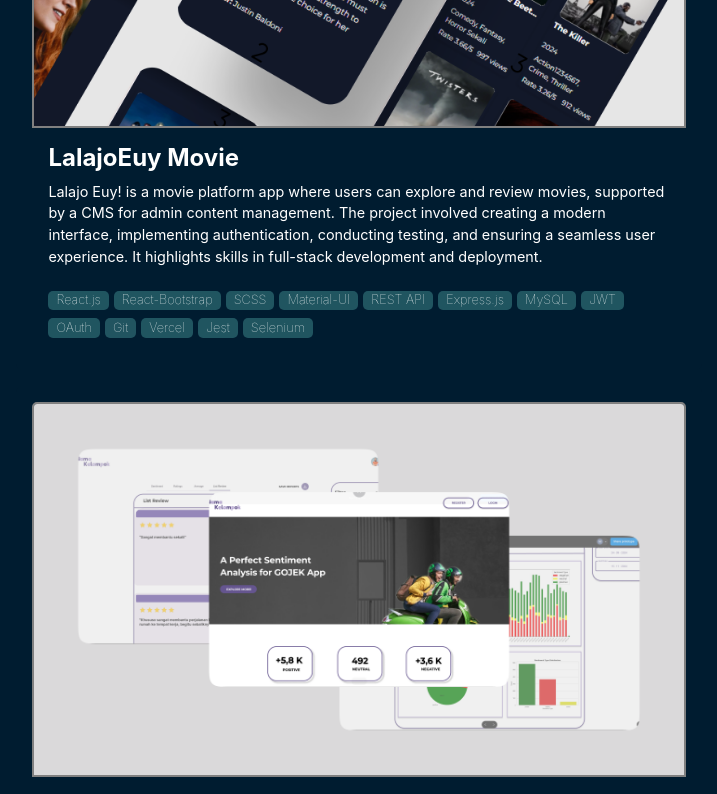
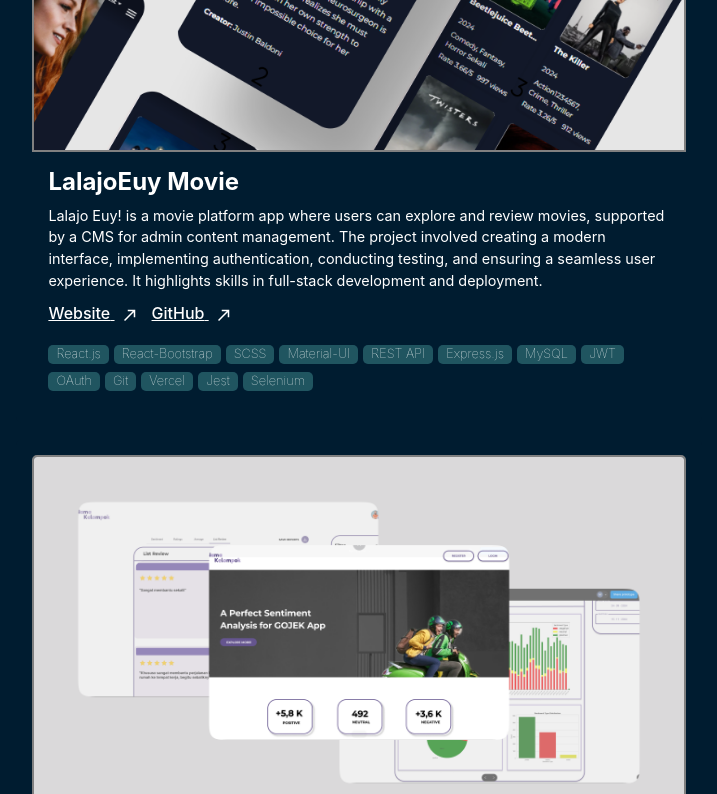
Before and after one commit to muhammadrama19/ramas-s-porto, a React (Vite) app: page / in a window 1280 px wide. Shown: the part 1400-2194 px from the top of the page, without its empty margins (524-1241 px from the left). Built offline with nearby package versions, Linux system fonts and the light colour scheme.

Commit message:
Enhance WorkCard with links to each project

```diff
--- a/src/components/workCard/WorkCard.css
+++ b/src/components/workCard/WorkCard.css
@@ -37,11 +37,47 @@
     margin-bottom: 10px;
     font-size: 0.9rem;
     text-align: left;
-  }
+}
+
+.work-card-link {
+    display: inline-block;
+    margin-right: 10px;
+    color: #ffff;
+    text-decoration: none;
+    transition: color 0.3s ease;
+    text-decoration: underline;
+}
+
+.work-card-link:hover {
+    color: #64CCC5;
+}
+
+.link-icon {
+    margin-left: 3px;
+    scale: 0.75;
+}
+
+.work-card-link:hover .link-icon {
+    /*move little to corner right if hovered*/
+    transform: translate(3px, -3px);
+    transition: transform 0.3s ease;
+}
+
+
+.links-container {
+    margin-top: 10px;
+    display: flex;
+    justify-content: left;
+    align-items: center;
+    color: #ffff !important;
+}
+
+.badge-container {
+    margin-top: 10px;
+}
 
 .custom-card-body {
     padding: 1rem !important;
-    /* Override the default padding */
 }
 
 .badge-custom {
@@ -57,6 +93,6 @@
     }
 
     .badge-container {
-        justify-content:left;
+        justify-content: left;
     }
 }
--- a/src/components/workCard/WorkCard.jsx
+++ b/src/components/workCard/WorkCard.jsx
@@ -1,8 +1,8 @@
-import React from "react";
 import { Card, Badge } from "react-bootstrap";
 import "./WorkCard.css";
+import CallMadeOutlinedIcon from '@mui/icons-material/CallMadeOutlined';
 
-const WorkCard = ({ src, title, description, badges = [] }) => {
+const WorkCard = ({ src, title, description, badges = [], links = [] }) => {
   return (
     <Card className="work-card mb-3">
       <Card.Img variant="top" src={src} alt="work" className="work-card-image" />
@@ -11,6 +11,15 @@
         <Card.Text className="work-card-description">
           {description}
         </Card.Text>
+        {links.length > 0 && (
+          <div className="links-container">
+            {links.map((link, index) => (
+              <a key={index} href={link.url} target="_blank" rel="noopener noreferrer" className="work-card-link">
+                {link.label} <CallMadeOutlinedIcon className="link-icon"/>
+              </a>
+            ))}
+          </div>
+        )}
         <div className="badge-container">
           {badges.map((badge, index) => (
             <Badge key={index} className="badge-custom">
--- a/src/pages/about/about.jsx
+++ b/src/pages/about/about.jsx
@@ -8,6 +8,7 @@
 import imageWork3 from "../../assets/Desktop Mockup 07.png";
 import imageWork4 from "../../assets/tttt.png";
 import imageWork5 from "../../assets/DDDD.png";
+import { Links } from "react-router-dom";
 
 const About = () => {
   const subtitleRefs = useRef([]);
@@ -46,7 +47,7 @@
         "Developed the front end for a touchless exhibition app utilizing Kinect sensors as part of a lecturer's project research.",
         "Assisted with backend tasks, including migrating and organizing data from spreadsheets into structured SQL files using Python.",
       ],
-      badges: ["HTML", "JavaScript", "CSS", "Python", "PostgreSQL"],
+      badges: ["HTML", "JavaScript", "CSS", "Python", "PostgreSQL"]
     },
     {
       date: "July 2024 - August 2024",
@@ -80,6 +81,16 @@
         "Jest",
         "Selenium",
       ],
+      links: [
+        {
+          label: "Website",
+          url: "https://webdev2024-v75w.vercel.app/",
+        },
+        {
+          label: "GitHub",
+          url: "https://github.com/muhammadrama19/webdev2024"
+        }
+      ]
     },
     {
       src: imageWork2,
@@ -95,6 +106,12 @@
         "Data Analysis",
         "Data Visualization",
       ],
+      links: [
+        {
+          label: "Dashboard",
+          url: "https://www.figma.com/proto/KmF4zQNrKP2cQf9Cc2fWMw/Rama's-file?node-id=15-759&p=f&t=V1KPT1k5Lo0KSpmQ-0&scaling=scale-down-width&content-scaling=fixed&page-id=0%3A1&starting-point-node-id=15%3A759",
+        }
+      ]
     },
     {
       src: imageWork3,
@@ -102,6 +119,12 @@
       description:
         "Aku si PEMBURU KUYANG is a game that tells the story of a shaman who is hunting for a KUYANG. The game consists of two mode, endless mode and story mode. I tasked to create story mode and world building also storyline. ",
       badges: ["Godot Engine", "GDScript", "Blender", "Adobe Illustrator"],
+      links: [
+        {
+          label: "Game",
+          url: "https://heaplow.itch.io/aku-si-pemburu-kuyang",
+        }
+      ]
     },
     {
       src: imageWork4,
@@ -109,6 +132,12 @@
       description:
         "Votehub is static website that developed to provide information about President Election 2024. This Website is to fullfill as final assignments for User Interface Design Class. We developed the website based on user persona that gathered through interview to ensure User Centered Design.",
       badges: ["Figma", "HTML", "CSS", "JavaScript"],
+      links: [
+        {
+          label: "Website",
+          url: "https://muhammadrama19.github.io/votehub/",
+        }
+      ]
     },
     {
       src: imageWork5,
@@ -116,6 +145,12 @@
       description:
         "Tic Tac Toe Game is a simple game that developed to fullfill as final assignments for Fundamental Programming. Built on C language.",
       badges: ["C", "Fundamental Programming"],
+      links: [
+        {
+          label: "GitLab",
+          url: "https://gitlab.com/segfault_tubes_sem1/tictactwo_segfault_tubes"
+        }
+      ]
     },
   ];
   return (
@@ -142,7 +177,8 @@
           </p>
           <p className="about-description">
             I specialize in building responsive and scalable applications using
-            React.js, Vue.js, Bootstrap, and SCSS. I have a keen eye for detail,
+            React.js, Vue.js, Bootstrap, and CSS. Also have fundamental in UI/UX and familiar with figma.
+            I have a keen eye for detail,
             which helps me create reusable components that enhance code
             maintainability and efficiency. Additionally, I’m familiar with REST
             APIs, basic SQL, and MongoDB, and I have hands-on experience in
@@ -203,6 +239,7 @@
               title={project.title}
               description={project.description}
               badges={project.badges}
+              links={project.links}
             />
           ))}
         </Col>
```
Also changed, not shown: src/components/profilePic/ProfilePic.jsx (deleted, +0 -16 lines), src/components/profilePic/ProfilePic.scss (deleted, +0 -10 lines), src/components/accordionItem/AccordionItem.jsx (deleted).
